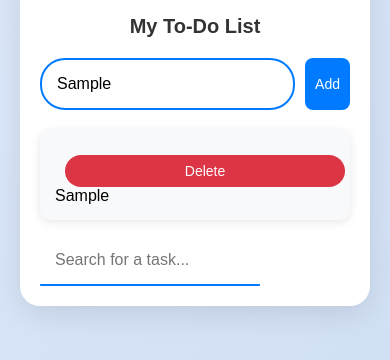
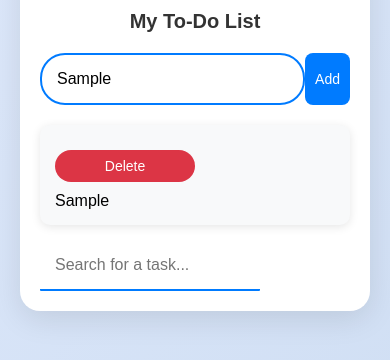
Before and after one commit to MRLIGHT02/Todo-List, a plain HTML site: page index.html in a window 390 px wide. Both pictures are taken after typing "Sample" into the empty fields and a click on the button "Add". Shown: the part 350-710 px from the top of the page. Drawn offline with Linux system fonts and the light colour scheme.

Commit message:
Update styles.css

```diff
--- a/styles.css
+++ b/styles.css
@@ -122,12 +122,13 @@ li button:hover {
     }
 
     input[type="text"] {
-        width: calc(100% - 60px); /* Adjust input width */
+        width: calc(100% - 30px); /* Adjust input width */
     }
 
     button {
         padding: 10px; /* Smaller button padding */
         font-size: 14px; /* Smaller font size for buttons */
+        margin-left: 0; /* Remove left margin for full-width buttons */
     }
 
     li {
@@ -136,7 +137,8 @@ li button:hover {
     }
 
     li button {
-        width: 100%; /* Make delete button full width */
-        margin-top: 10px; /* Add margin for spacing */
+        width: 50%; /* Make delete button full width */
+        margin-top: 10px;
+        margin-bottom: 10px; /* Add margin for spacing */
     }
 }
```
